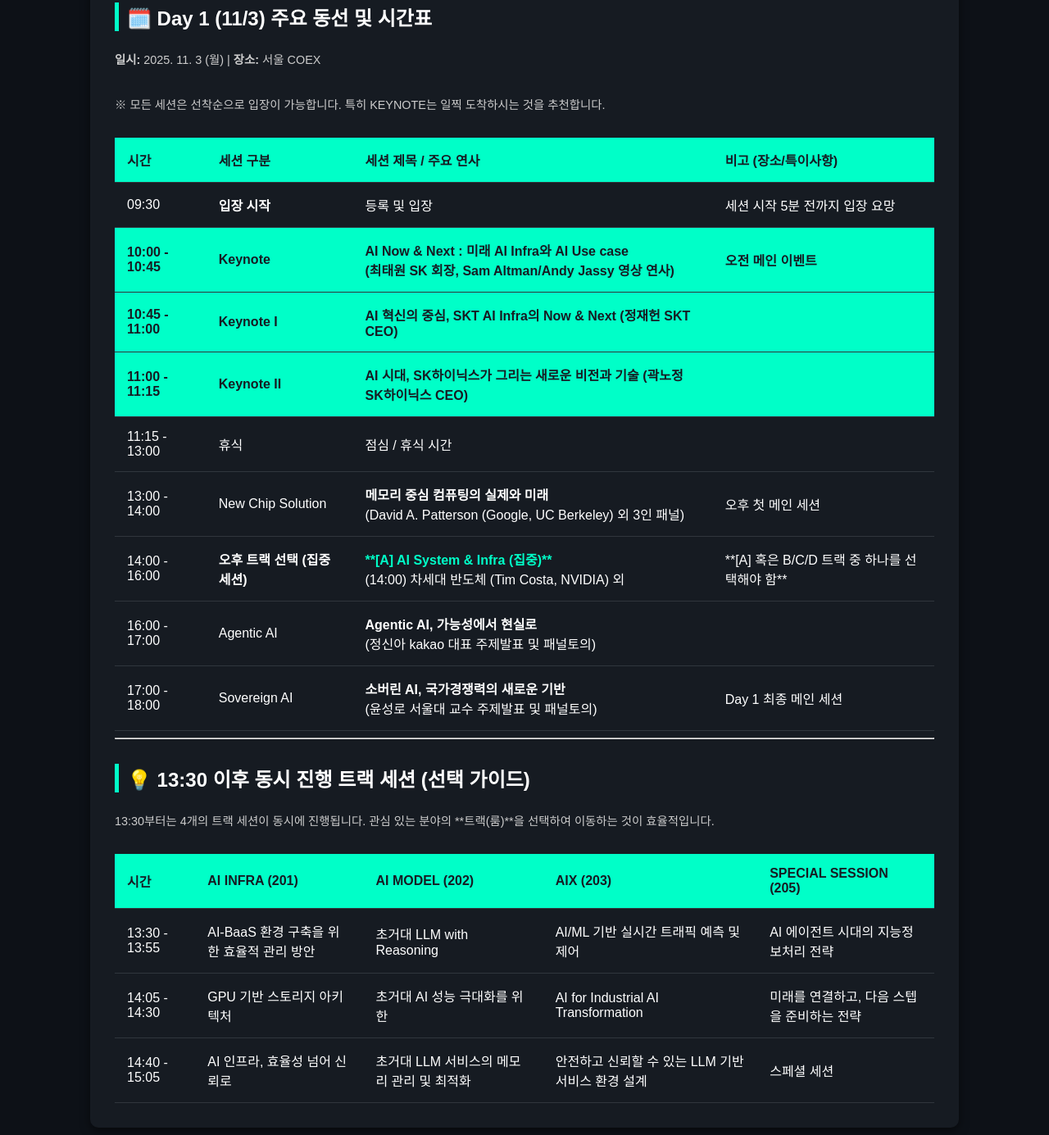
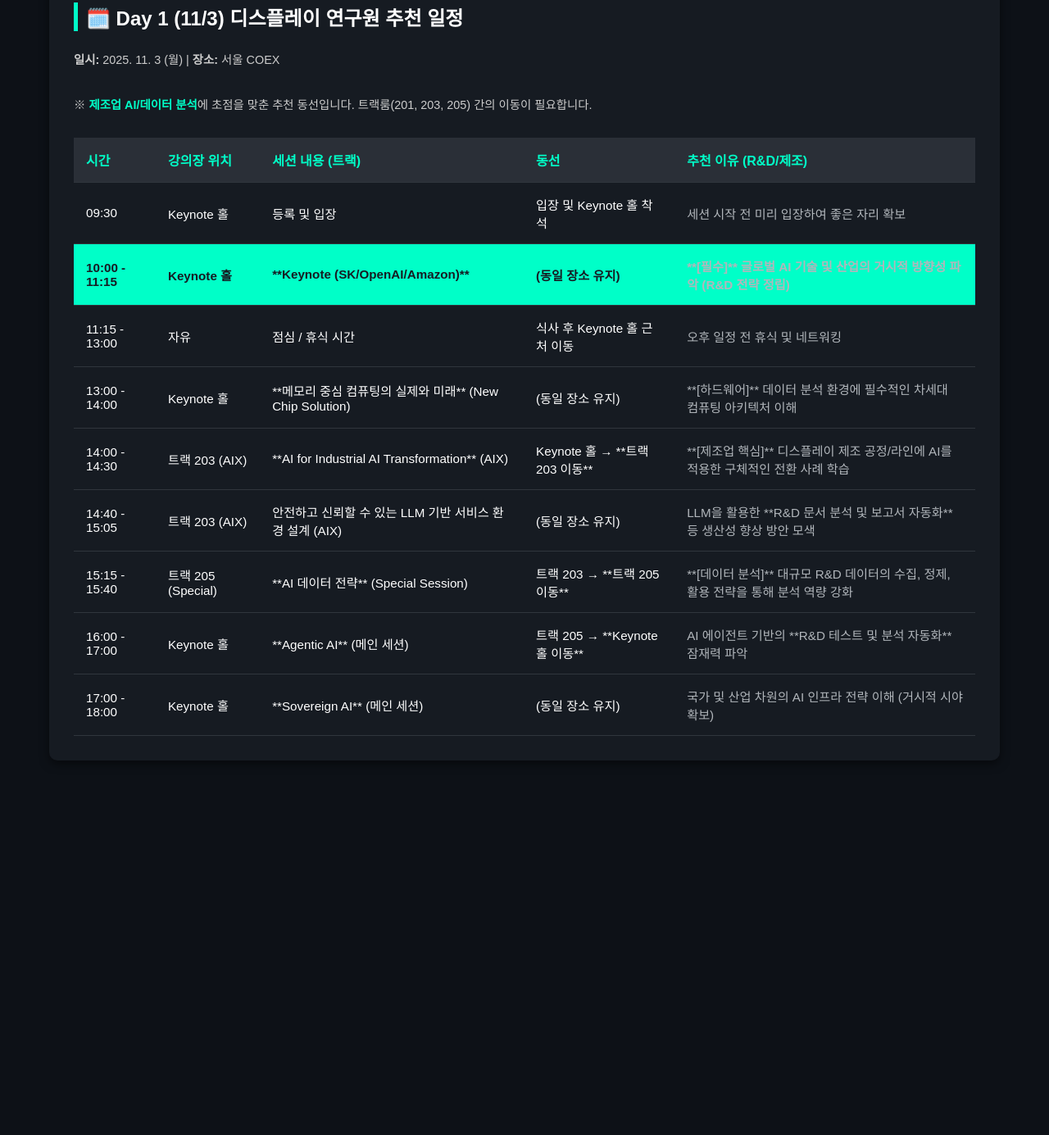
Before and after one commit to waterfirst/sk_ai_summit, a plain HTML site: page index.html in a window 1280 px wide. Shown: the part 691-2076 px from the top of the page at 82% size. After the commit the page ends 1659 px from the top, so only its background shows below. Drawn offline with Linux system fonts and the light colour scheme.

Commit message:
Update index.html

```diff
--- a/index.html
+++ b/index.html
@@ -13,7 +13,7 @@
             padding: 20px;
         }
         .container {
-            max-width: 1000px;
+            max-width: 1100px; /* 테이블 포함을 위해 너비 확장 */
             margin: 20px auto;
             background-color: #161b22;
             padding: 30px;
@@ -89,6 +89,17 @@
             color: #cccccc;
             margin-top: 20px;
         }
+        .recommend-table th {
+            background-color: #2a2f37;
+            color: #00ffc8;
+        }
+        .recommend-table td {
+            font-size: 0.95em;
+        }
+        .reason {
+            color: #b1b6bb;
+            font-size: 0.9em;
+        }
     </style>
 </head>
 <body>
@@ -105,123 +116,88 @@
         </p>
     </div>
 
-    <h2>🗓️ Day 1 (11/3) 주요 동선 및 시간표</h2>
+    <h2>🗓️ Day 1 (11/3) 디스플레이 연구원 추천 일정</h2>
 
     <p class="track-info"><strong>일시:</strong> 2025. 11. 3 (월) | <strong>장소:</strong> 서울 COEX</p>
-    <p class="track-info">※ 모든 세션은 선착순으로 입장이 가능합니다. 특히 KEYNOTE는 일찍 도착하시는 것을 추천합니다.</p>
+    <p class="track-info">※ <span class="highlight">제조업 AI/데이터 분석</span>에 초점을 맞춘 추천 동선입니다. 트랙룸(201, 203, 205) 간의 이동이 필요합니다.</p>
 
-    <table>
+    <table class="recommend-table">
         <thead>
             <tr>
                 <th>시간</th>
-                <th>세션 구분</th>
-                <th>세션 제목 / 주요 연사</th>
-                <th>비고 (장소/특이사항)</th>
+                <th>강의장 위치</th>
+                <th>세션 내용 (트랙)</th>
+                <th>동선</th>
+                <th>추천 이유 (R&D/제조)</th>
             </tr>
         </thead>
         <tbody>
             <tr>
                 <td>09:30</td>
-                <td><strong>입장 시작</strong></td>
+                <td>Keynote 홀</td>
                 <td>등록 및 입장</td>
-                <td>세션 시작 5분 전까지 입장 요망</td>
+                <td>입장 및 Keynote 홀 착석</td>
+                <td class="reason">세션 시작 전 미리 입장하여 좋은 자리 확보</td>
             </tr>
             <tr class="keynote">
-                <td>10:00 - 10:45</td>
-                <td>Keynote</td>
-                <td><strong>AI Now & Next : 미래 AI Infra와 AI Use case</strong><br>
-                    (최태원 SK 회장, Sam Altman/Andy Jassy 영상 연사)</td>
-                <td>오전 메인 이벤트</td>
-            </tr>
-            <tr class="keynote">
-                <td>10:45 - 11:00</td>
-                <td>Keynote I</td>
-                <td>AI 혁신의 중심, SKT AI Infra의 Now & Next (정재헌 SKT CEO)</td>
-                <td></td>
-            </tr>
-            <tr class="keynote">
-                <td>11:00 - 11:15</td>
-                <td>Keynote II</td>
-                <td>AI 시대, SK하이닉스가 그리는 새로운 비전과 기술 (곽노정 SK하이닉스 CEO)</td>
-                <td></td>
+                <td>10:00 - 11:15</td>
+                <td>Keynote 홀</td>
+                <td>**Keynote (SK/OpenAI/Amazon)**</td>
+                <td>(동일 장소 유지)</td>
+                <td class="reason">**[필수]** 글로벌 AI 기술 및 산업의 거시적 방향성 파악 (R&D 전략 정립)</td>
             </tr>
             <tr>
                 <td>11:15 - 13:00</td>
-                <td>휴식</td>
+                <td>자유</td>
                 <td>점심 / 휴식 시간</td>
-                <td></td>
+                <td>식사 후 Keynote 홀 근처 이동</td>
+                <td class="reason">오후 일정 전 휴식 및 네트워킹</td>
             </tr>
             <tr>
                 <td>13:00 - 14:00</td>
-                <td>New Chip Solution</td>
-                <td><strong>메모리 중심 컴퓨팅의 실제와 미래</strong><br>(David A. Patterson (Google, UC Berkeley) 외 3인 패널)</td>
-                <td>오후 첫 메인 세션</td>
+                <td>Keynote 홀</td>
+                <td>**메모리 중심 컴퓨팅의 실제와 미래** (New Chip Solution)</td>
+                <td>(동일 장소 유지)</td>
+                <td class="reason">**[하드웨어]** 데이터 분석 환경에 필수적인 차세대 컴퓨팅 아키텍처 이해</td>
             </tr>
             <tr>
-                <td>14:00 - 16:00</td>
-                <td><strong>오후 트랙 선택 (집중 세션)</strong></td>
-                <td>
-                    <span class="highlight">**[A] AI System & Infra (집중)**</span><br>
-                    (14:00) 차세대 반도체 (Tim Costa, NVIDIA) 외
-                </td>
-                <td>
-                    **[A] 혹은 B/C/D 트랙 중 하나를 선택해야 함**
-                </td>
+                <td>14:00 - 14:30</td>
+                <td>트랙 203 (AIX)</td>
+                <td>**AI for Industrial AI Transformation** (AIX)</td>
+                <td>Keynote 홀 → **트랙 203 이동**</td>
+                <td class="reason">**[제조업 핵심]** 디스플레이 제조 공정/라인에 AI를 적용한 구체적인 전환 사례 학습</td>
+            </tr>
+            <tr>
+                <td>14:40 - 15:05</td>
+                <td>트랙 203 (AIX)</td>
+                <td>안전하고 신뢰할 수 있는 LLM 기반 서비스 환경 설계 (AIX)</td>
+                <td>(동일 장소 유지)</td>
+                <td class="reason">LLM을 활용한 **R&D 문서 분석 및 보고서 자동화** 등 생산성 향상 방안 모색</td>
+            </tr>
+            <tr>
+                <td>15:15 - 15:40</td>
+                <td>트랙 205 (Special)</td>
+                <td>**AI 데이터 전략** (Special Session)</td>
+                <td>트랙 203 → **트랙 205 이동**</td>
+                <td class="reason">**[데이터 분석]** 대규모 R&D 데이터의 수집, 정제, 활용 전략을 통해 분석 역량 강화</td>
             </tr>
             <tr>
                 <td>16:00 - 17:00</td>
-                <td>Agentic AI</td>
-                <td><strong>Agentic AI, 가능성에서 현실로</strong><br>(정신아 kakao 대표 주제발표 및 패널토의)</td>
-                <td></td>
+                <td>Keynote 홀</td>
+                <td>**Agentic AI** (메인 세션)</td>
+                <td>트랙 205 → **Keynote 홀 이동**</td>
+                <td class="reason">AI 에이전트 기반의 **R&D 테스트 및 분석 자동화** 잠재력 파악</td>
             </tr>
             <tr>
                 <td>17:00 - 18:00</td>
-                <td>Sovereign AI</td>
-                <td><strong>소버린 AI, 국가경쟁력의 새로운 기반</strong><br>(윤성로 서울대 교수 주제발표 및 패널토의)</td>
-                <td>Day 1 최종 메인 세션</td>
+                <td>Keynote 홀</td>
+                <td>**Sovereign AI** (메인 세션)</td>
+                <td>(동일 장소 유지)</td>
+                <td class="reason">국가 및 산업 차원의 AI 인프라 전략 이해 (거시적 시야 확보)</td>
             </tr>
         </tbody>
     </table>
 
-    <hr>
-
-    <h2>💡 13:30 이후 동시 진행 트랙 세션 (선택 가이드)</h2>
-    <p class="track-info">13:30부터는 4개의 트랙 세션이 동시에 진행됩니다. 관심 있는 분야의 **트랙(룸)**을 선택하여 이동하는 것이 효율적입니다.</p>
-
-    <table>
-        <thead>
-            <tr>
-                <th>시간</th>
-                <th>AI Infra (201)</th>
-                <th>AI Model (202)</th>
-                <th>AIX (203)</th>
-                <th>Special Session (205)</th>
-            </tr>
-        </thead>
-        <tbody>
-            <tr>
-                <td>13:30 - 13:55</td>
-                <td>AI-BaaS 환경 구축을 위한 효율적 관리 방안</td>
-                <td>초거대 LLM with Reasoning</td>
-                <td>AI/ML 기반 실시간 트래픽 예측 및 제어</td>
-                <td>AI 에이전트 시대의 지능정보처리 전략</td>
-            </tr>
-            <tr>
-                <td>14:05 - 14:30</td>
-                <td>GPU 기반 스토리지 아키텍처</td>
-                <td>초거대 AI 성능 극대화를 위한</td>
-                <td>AI for Industrial AI Transformation</td>
-                <td>미래를 연결하고, 다음 스텝을 준비하는 전략</td>
-            </tr>
-            <tr>
-                <td>14:40 - 15:05</td>
-                <td>AI 인프라, 효율성 넘어 신뢰로</td>
-                <td>초거대 LLM 서비스의 메모리 관리 및 최적화</td>
-                <td>안전하고 신뢰할 수 있는 LLM 기반 서비스 환경 설계</td>
-                <td>스페셜 세션</td>
-            </tr>
-        </tbody>
-    </table>
 </div>
 
 </body>
```
